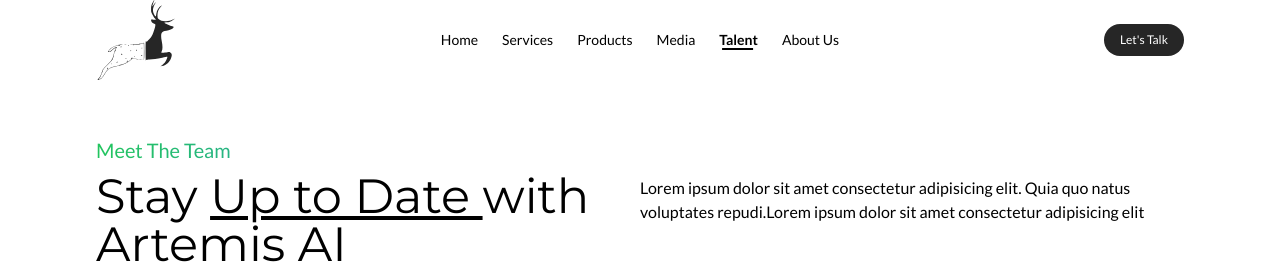
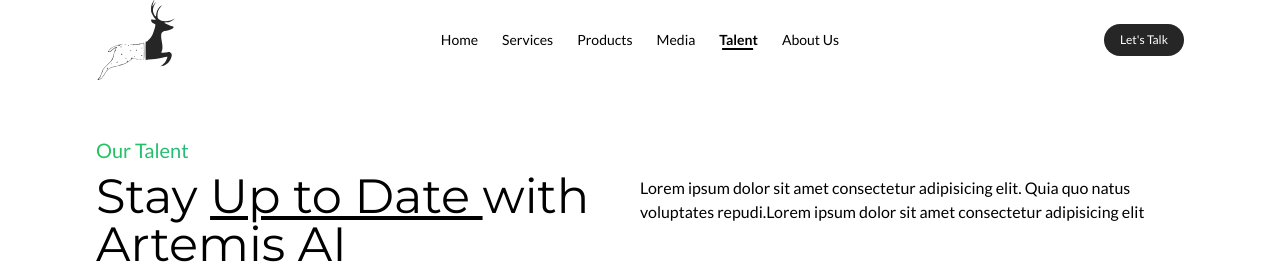
Before and after one commit to The-Artemis-AI/the-Artemis-Website-V2, a React (Vite) app: page /the-Artemis-Website-V2/talent in a window 1280 px wide. Shown: the top 264 px of the page. Built offline with nearby package versions, Linux system fonts and the light colour scheme; the HTML template or start-up script is replaced by a standard one; a web font is replaced by a local one.

Commit message:
Fix:About us section

```diff
--- a/src/assets/components/pages/AboutUsPage.jsx
+++ b/src/assets/components/pages/AboutUsPage.jsx
@@ -21,7 +21,7 @@
     Image = {People}
     />
 
-    <div className='w-[85%] h-[45%] tablet:h-[60%] mx-auto phone:my-10 flex flex-col tablet:flex-row items-center justify-between'>
+    <div className='w-[85%] h-[50%] tablet:h-[60%] mx-auto phone:my-10 flex flex-col tablet:flex-row items-center justify-between'>
     <div className='w-[70%] text-center tablet:text-start tablet:w-[50%] my-2  '>
 
      <h3 className='text-lg tablet:text-4xl' style={{fontFamily:'Montserrat'}}>Our vision is lorem ipsum mipsum jispum.</h3>
--- a/src/assets/components/pages/TalentPage.jsx
+++ b/src/assets/components/pages/TalentPage.jsx
@@ -10,7 +10,7 @@
     <div className='p-0 m-0 w-full h-[100vh]'>
     <PageTopSection
     activeLink="Talent"
-    title="Meet The Team"
+    title="Our Talent"
     subtitle="Stay Up to Date with Artemis AI"
     firstPart="Stay "
     underlined="Up to Date "
```
